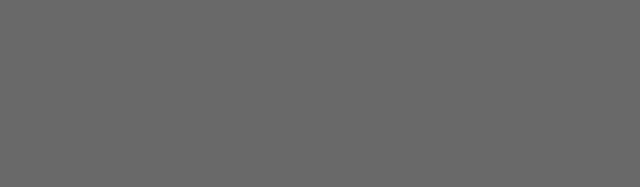
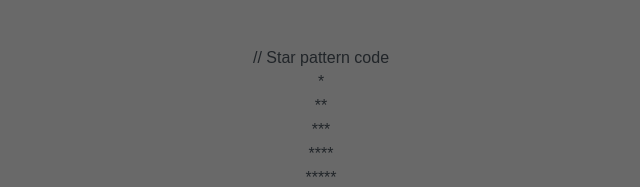
Before and after one commit to rahulcoder010/taskmangement, a React (Create React App) app in the folder Frontend/: page / in a window 1280 px wide. Shown: the part 754-941 px from the top of the page, without its empty margins (319-959 px from the left). Before the commit the page ends 800 px from the top, so only its background shows below. Built offline with nearby package versions, Linux system fonts and the light colour scheme.

Commit message:
PB-9 (task) test

```diff
--- a/Frontend/src/App.js
+++ b/Frontend/src/App.js
@@ -10,6 +10,10 @@ function App() {
     <div className="App">
       <Route exact path="/" component={HomePage} />
       <Route path="/tasks" component={TaskPage} />
+      // Star pattern code
+      {Array.from({length: 5}).map((_, index) => (
+        <div key={index}>{Array(index + 1).fill('*').join('')}</div>
+      ))}
     </div>
   );
 }
```
